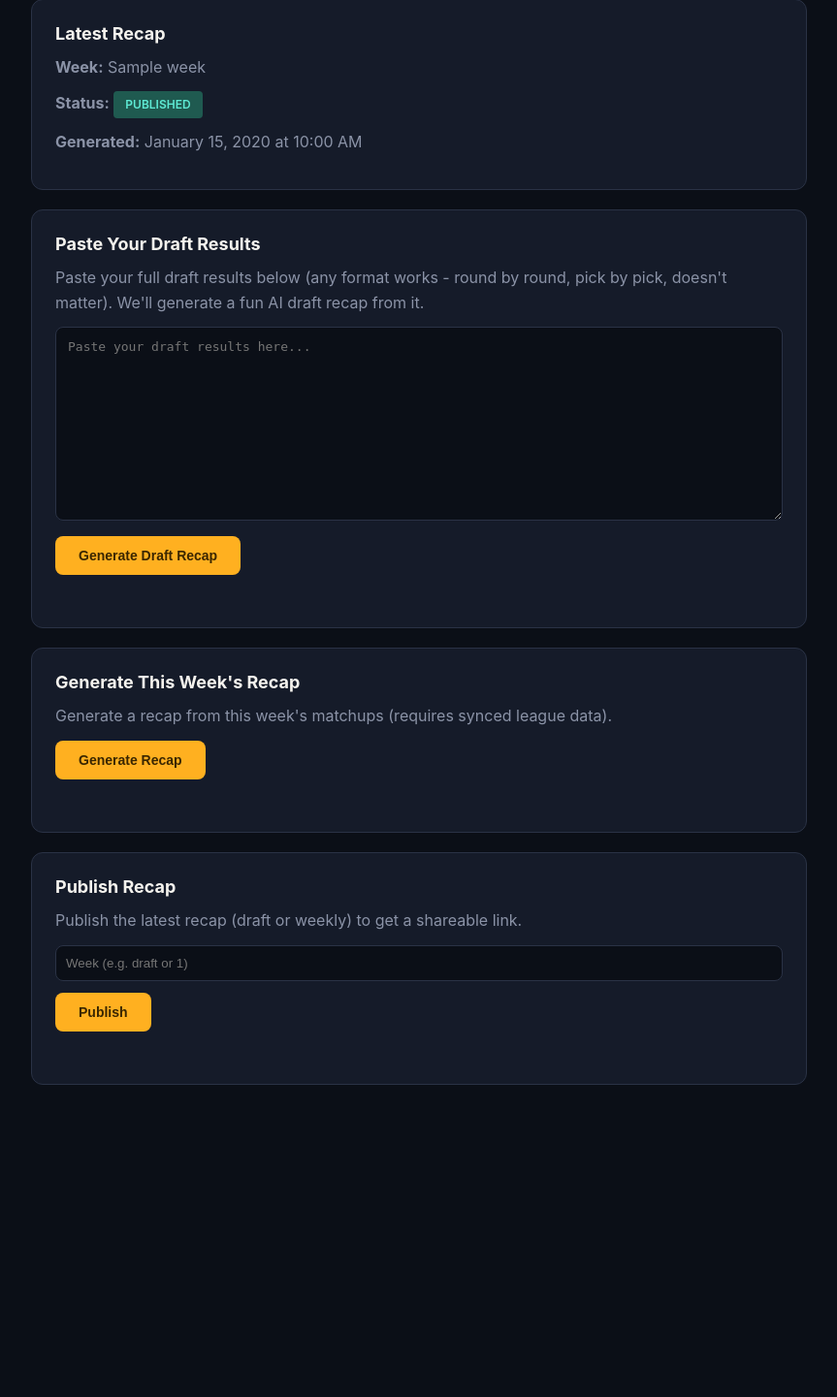
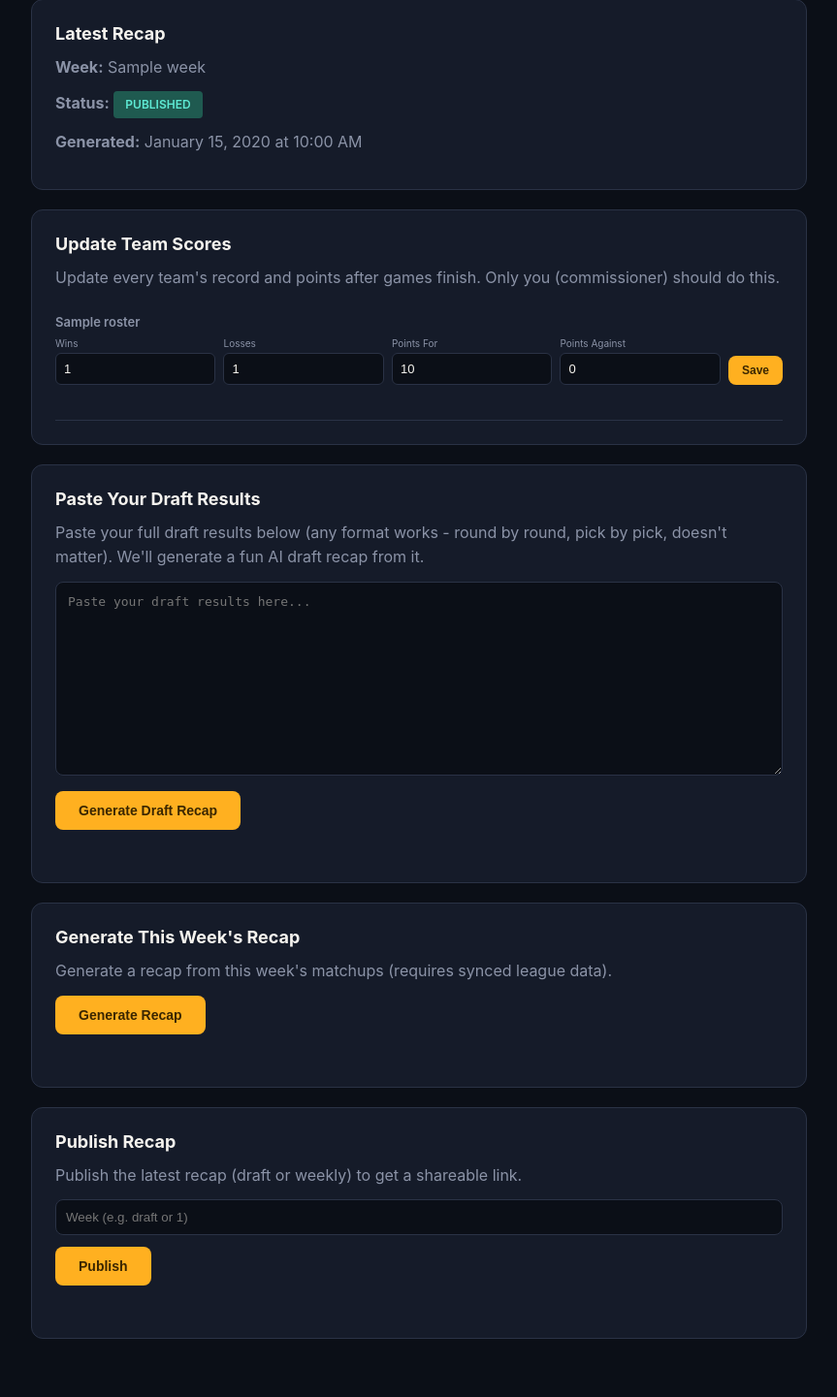
Before and after one commit to matdj11/league-tonight, a Flask app: template templates/dashboard.html in a window 1280 px wide. Shown: the part 361-1802 px from the top of the page at 97% size, without its empty margins (208-1071 px from the left). Before the commit the page ends 1480 px from the top, so only its background shows below. Run offline with Flask 3, Linux system fonts and the light colour scheme; the template is opened without the code that fills it: most values are stand-ins (such as "Sample title", 1, 10 or a date in 2020).

Commit message:
Update dashboard.html

```diff
--- a/templates/dashboard.html
+++ b/templates/dashboard.html
@@ -48,6 +48,12 @@
         {% endif %}
 
         <div class="card">
+            <h2>Update Team Scores</h2>
+            <p>Update every team's record and points after games finish. Only you (commissioner) should do this.</p>
+            <div id="scores-table" class="loading" style="color:#8B93A7; font-size:13px;">Loading teams...</div>
+        </div>
+
+        <div class="card">
             <h2>Paste Your Draft Results</h2>
             <p>Paste your full draft results below (any format works - round by round, pick by pick, doesn't matter). We'll generate a fun AI draft recap from it.</p>
             <textarea id="draft_text" placeholder="Paste your draft results here..."></textarea>
@@ -73,6 +79,88 @@
 
     <script>
         const leagueId = "{{ league.league_id }}";
+
+        async function loadScoresTable() {
+            const container = document.getElementById('scores-table');
+            try {
+                const teamsRes = await fetch(`/api/league/teams?league_id=${leagueId}`);
+                const teamsData = await teamsRes.json();
+                const teams = teamsData.teams || [];
+
+                const stakesRes = await fetch(`/api/stakes?league_id=${leagueId}`);
+                const stakesData = await stakesRes.json();
+                const standingsByName = {};
+                (stakesData.standings || []).forEach(s => { standingsByName[s.team_name] = s; });
+
+                if (teams.length === 0) {
+                    container.innerHTML = '<p>No teams found.</p>';
+                    return;
+                }
+
+                let html = '';
+                teams.forEach(t => {
+                    const current = standingsByName[t.team_name] || { wins: 0, losses: 0, points_for: 0 };
+                    html += `
+                        <div style="border-bottom:1px solid #2A3245; padding:12px 0;">
+                            <div style="font-weight:600; margin-bottom:8px;">${t.team_name}</div>
+                            <div style="display:grid; grid-template-columns: 1fr 1fr 1fr 1fr auto; gap:8px; align-items:end;">
+                                <div>
+                                    <div style="font-size:10px; color:#8B93A7; margin-bottom:4px;">Wins</div>
+                                    <input type="number" id="wins-${t.team_id}" value="${current.wins}" style="width:100%; padding:8px; background:#0B0F17; border:1px solid #2A3245; border-radius:6px; color:#F5F3EE; font-size:13px;" />
+                                </div>
+                                <div>
+                                    <div style="font-size:10px; color:#8B93A7; margin-bottom:4px;">Losses</div>
+                                    <input type="number" id="losses-${t.team_id}" value="${current.losses}" style="width:100%; padding:8px; background:#0B0F17; border:1px solid #2A3245; border-radius:6px; color:#F5F3EE; font-size:13px;" />
+                                </div>
+                                <div>
+                                    <div style="font-size:10px; color:#8B93A7; margin-bottom:4px;">Points For</div>
+                                    <input type="number" step="0.1" id="pf-${t.team_id}" value="${current.points_for}" style="width:100%; padding:8px; background:#0B0F17; border:1px solid #2A3245; border-radius:6px; color:#F5F3EE; font-size:13px;" />
+                                </div>
+                                <div>
+                                    <div style="font-size:10px; color:#8B93A7; margin-bottom:4px;">Points Against</div>
+                                    <input type="number" step="0.1" id="pa-${t.team_id}" value="0" style="width:100%; padding:8px; background:#0B0F17; border:1px solid #2A3245; border-radius:6px; color:#F5F3EE; font-size:13px;" />
+                                </div>
+                                <button class="btn" style="padding:8px 14px; font-size:12px;" onclick="saveTeamScore('${t.team_id}', '${t.team_name.replace(/'/g, "\\'")}')">Save</button>
+                            </div>
+                            <div class="msg" id="score-msg-${t.team_id}" style="margin-top:6px; font-size:12px;"></div>
+                        </div>
+                    `;
+                });
+                container.innerHTML = html;
+            } catch (err) {
+                container.innerHTML = `<p style="color:#FF6B5E;">${err.message}</p>`;
+            }
+        }
+
+        async function saveTeamScore(teamId, teamName) {
+            const msg = document.getElementById(`score-msg-${teamId}`);
+            msg.textContent = 'Saving...';
+            msg.className = 'msg';
+            try {
+                const res = await fetch('/api/roster/update-score', {
+                    method: 'POST',
+                    headers: { 'Content-Type': 'application/json' },
+                    body: JSON.stringify({
+                        league_id: leagueId,
+                        team_id: teamId,
+                        wins: document.getElementById(`wins-${teamId}`).value,
+                        losses: document.getElementById(`losses-${teamId}`).value,
+                        points_for: document.getElementById(`pf-${teamId}`).value,
+                        points_against: document.getElementById(`pa-${teamId}`).value
+                    })
+                });
+                const data = await res.json();
+                if (data.status !== 'updated') throw new Error(data.error || 'Failed to save.');
+
+                msg.textContent = `${teamName} updated!`;
+                msg.className = 'msg success';
+            } catch (err) {
+                msg.textContent = err.message;
+                msg.className = 'msg error';
+            }
+        }
+
+        loadScoresTable();
 
         async function generateDraftRecap() {
             const btn = document.getElementById('draft_btn');
```
